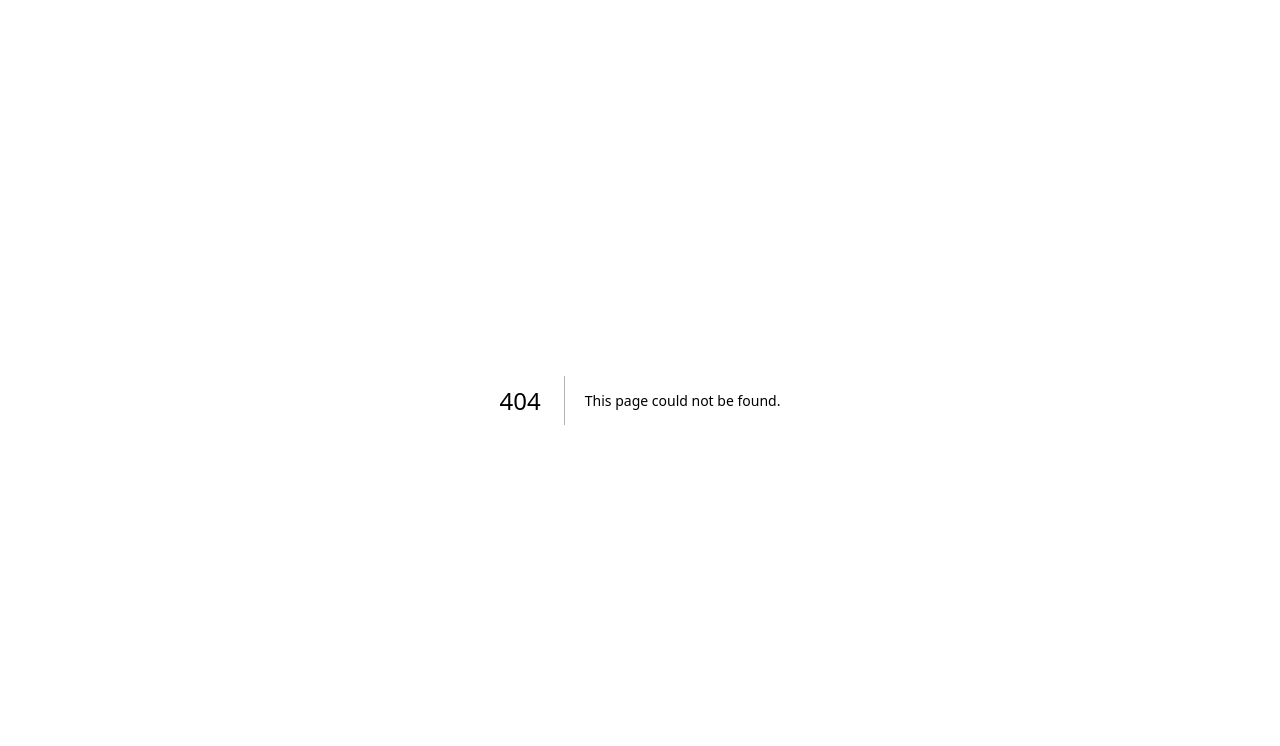
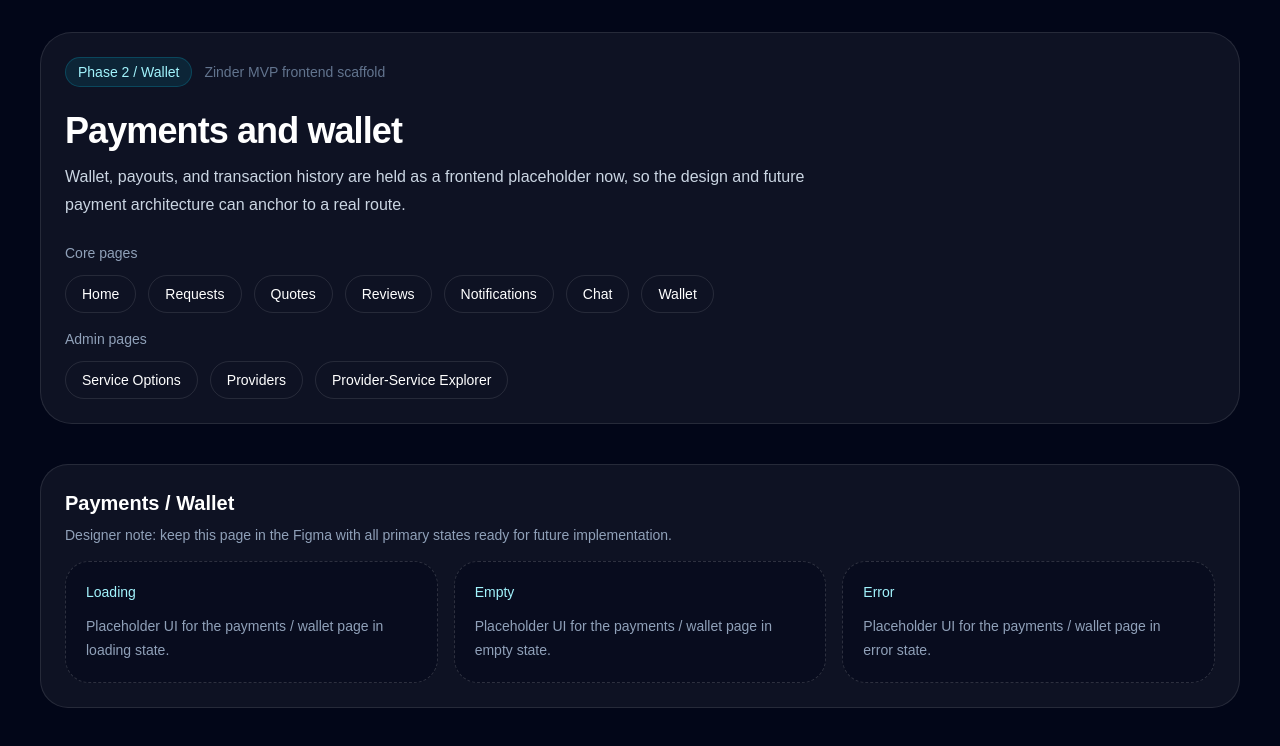
Before and after one commit to alcho22/zinder-mvp, a Next.js app: page /wallet in a window 1280 px wide. Before the commit this address had no page. Shown: the top 746 px of the page. Built offline with nearby package versions, Linux system fonts and the light colour scheme.

Commit message:
Update src/app/wallet/page.tsx

```diff
--- /dev/null
+++ b/src/app/wallet/page.tsx
@@ -0,0 +1,14 @@
+import { AppShell } from "@/components/app-shell";
+import { PlaceholderStateGrid } from "@/components/placeholder-state-grid";
+
+export default function WalletPage() {
+  return (
+    <AppShell
+      eyebrow="Phase 2 / Wallet"
+      title="Payments and wallet"
+      description="Wallet, payouts, and transaction history are held as a frontend placeholder now, so the design and future payment architecture can anchor to a real route."
+    >
+      <PlaceholderStateGrid title="Payments / Wallet" />
+    </AppShell>
+  );
+}
```
